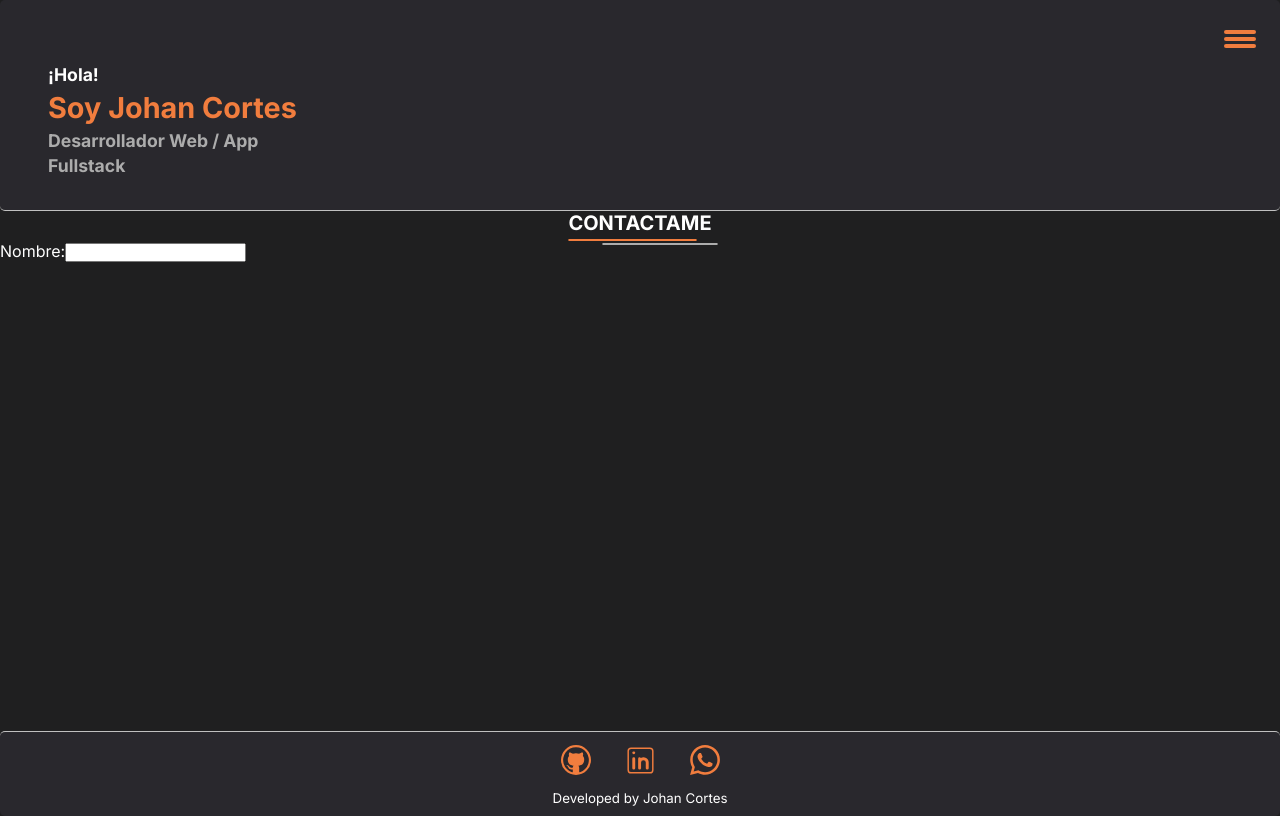
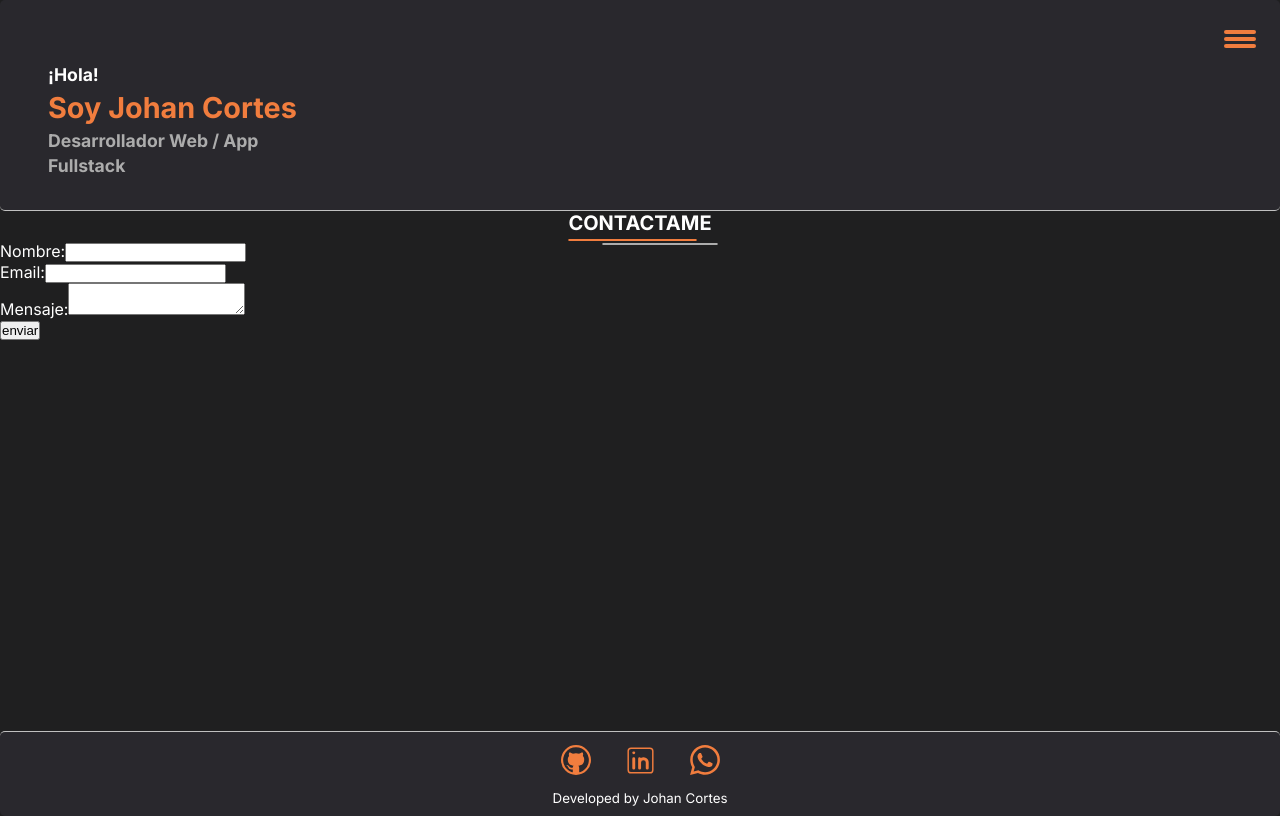
Before and after one commit to jako12287/portfolio, a Next.js app: page /contact in a window 1280 px wide. Built offline with nearby package versions, Linux system fonts and the light colour scheme.

Commit message:
contac form settingns

```diff
--- a/package.json
+++ b/package.json
@@ -10,6 +10,7 @@
   },
   "dependencies": {
     "@hookform/resolvers": "^3.3.4",
+    "@types/yup": "^0.32.0",
     "next": "14.0.4",
     "react": "^18",
     "react-dom": "^18",
--- a/src/app/contact/page.tsx
+++ b/src/app/contact/page.tsx
@@ -1,3 +1,4 @@
+"use client"
 import { Controller, SubmitHandler, useForm } from "react-hook-form"
 import CustomTitle from "../components/customTitle"
 import { yupResolver } from "@hookform/resolvers/yup"
@@ -16,7 +17,7 @@ type ValuesFormProps = {
 }
 
 const Contact = () => {
-    const { handleSubmit, control } = useForm({ mode: "onChange", errors:{} })
+    const { handleSubmit, control } = useForm({ mode: "onChange", resolver: yupResolver(schema) })
 
     const onSubmit: SubmitHandler<ValuesFormProps> = (values: ValuesFormProps) => {
         console.log(values)
@@ -25,13 +26,35 @@ const Contact = () => {
         <CustomTitle title="Contactame" />
 
         <form onSubmit={handleSubmit(onSubmit)}>
-            <label htmlFor="name">Nombre:</label>
-            <Controller
-                name="name"
-                control={control}
-                render={() => <input id="name" type="text" />}
-            />
+            <div>
 
+                <label htmlFor="name">Nombre:</label>
+                <Controller
+                    name="name"
+                    control={control}
+                    render={({ field }) => <input id="name" type="text" {...field} />}
+                />
+            </div>
+
+            <div>
+
+                <label htmlFor="email">Email:</label>
+                <Controller
+                    name="email"
+                    control={control}
+                    render={({ field }) => <input id="email" type="email" {...field} />}
+                />
+            </div>
+            <div>
+
+                <label htmlFor="message">Mensaje:</label>
+                <Controller
+                    name="message"
+                    control={control}
+                    render={({ field }) => <textarea id="message" {...field} />}
+                />
+            </div>
+            <button>enviar</button>
         </form>
     </div>
 }
```
Also changed, not shown: src/app/contact/contact.module.css (added), 1 other file (tests, documents, lock files or other folders).
